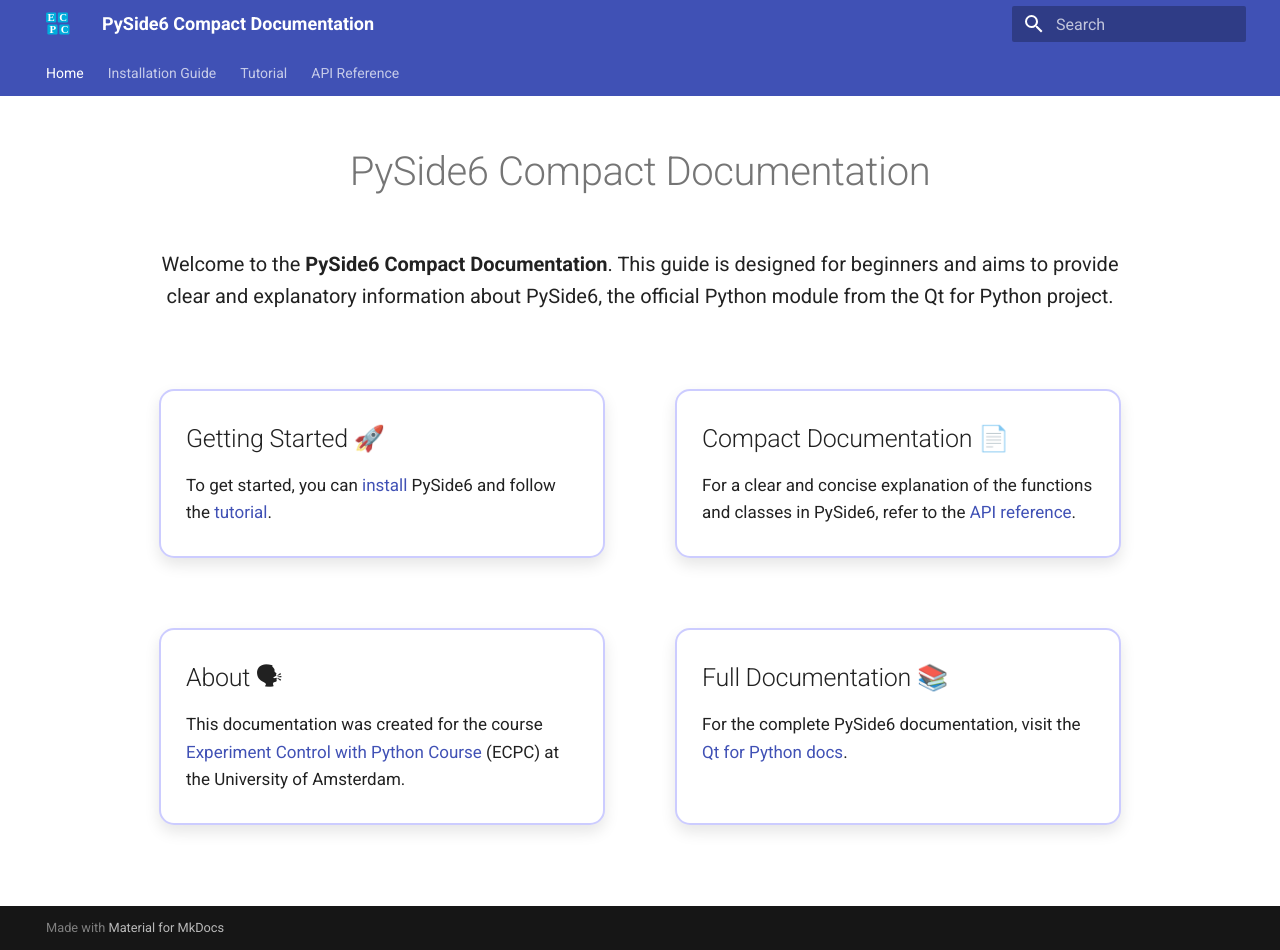
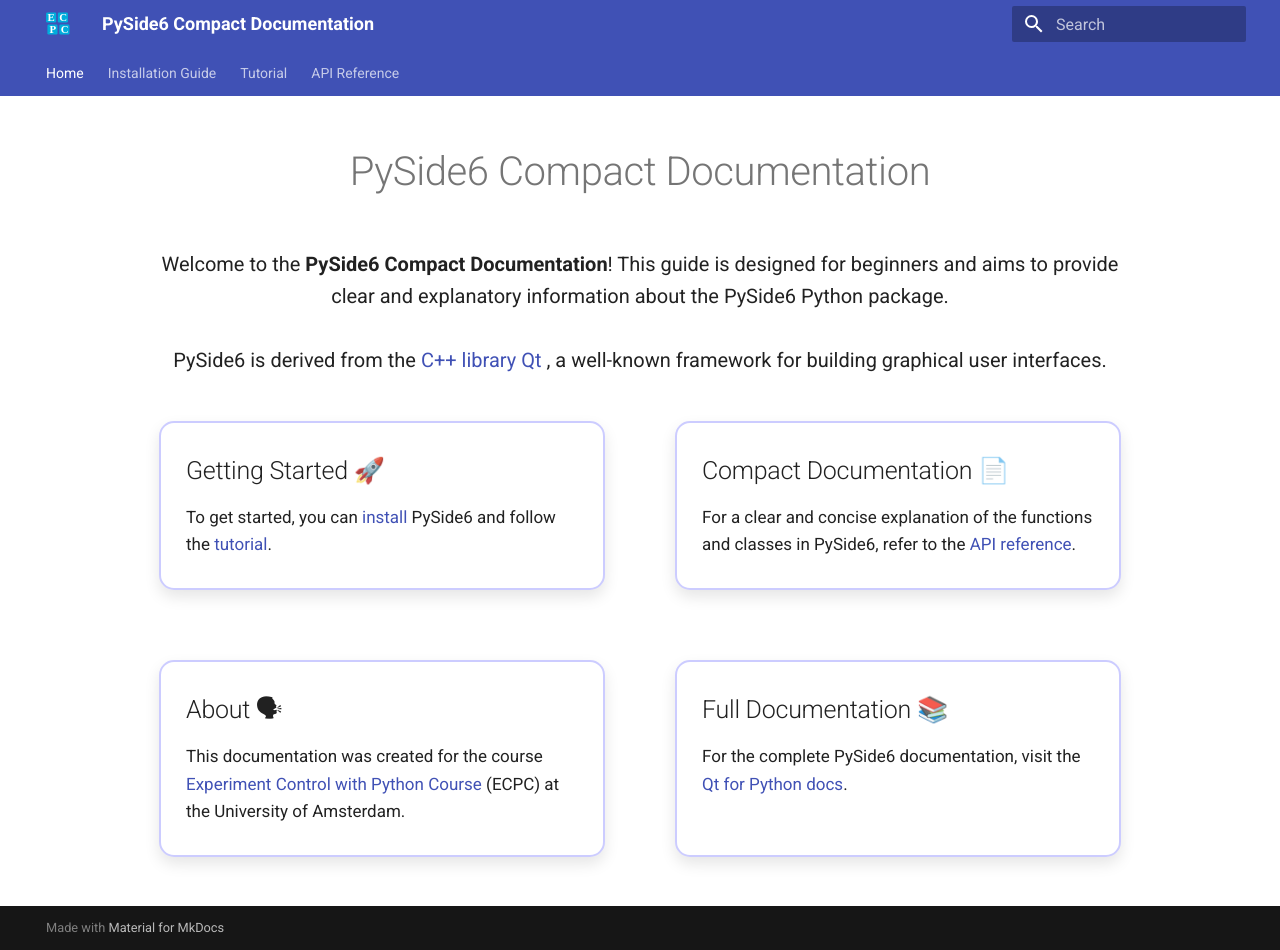
Before and after one commit to NatuurkundePracticumAmsterdam/PySide6-compact-documentation, an MkDocs documentation site: the page built from docs/index.md, in a window 1280 px wide and 950 px high. Built offline with MkDocs 1.6.1 and Material for MkDocs 9.7.7, drawn with Linux system fonts in a browser that asks for light colours.

Commit message:
Small change to the homepage

```diff
--- a/docs/index.md
+++ b/docs/index.md
@@ -14,7 +14,8 @@
 }
 </style>
 <p class="large-text" style="padding-left: 100px; padding-right: 100px;">
-  Welcome to the <strong>PySide6 Compact Documentation</strong>. This guide is designed for beginners and aims to provide clear and explanatory information about PySide6, the official Python module from the Qt for Python project. <br> </br>
+  Welcome to the <strong>PySide6 Compact Documentation</strong>! This guide is designed for beginners and aims to provide clear and explanatory information about the PySide6 Python package. <br> </br>
+  PySide6 is derived from the <a href = https://doc.qt.io/qt-6/index.html> C++ library Qt </a>, a well-known framework for building graphical user interfaces.
 
 </center>
 <style type="text/css">
```
